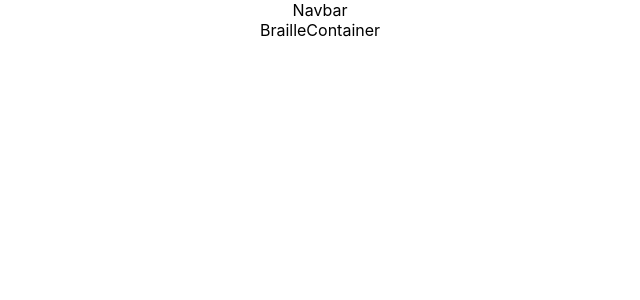
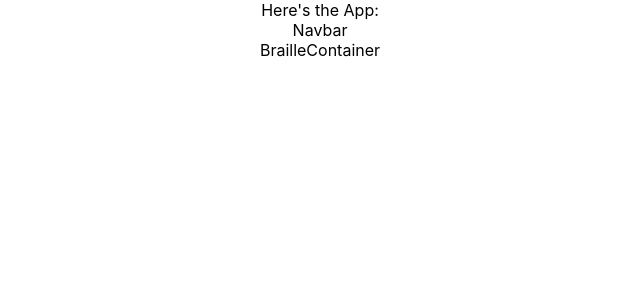
Before and after one commit to bolloland/braille, a React (Create React App) app: page / in a window 1280 px wide. Shown: the top 300 px of the page, without its empty margins (320-960 px from the left). Built offline with nearby package versions, Linux system fonts and the light colour scheme.

Commit message:
comment out Reference/Encrypt

```diff
--- a/src/App.js
+++ b/src/App.js
@@ -1,22 +1,23 @@
 import './App.css';
-import { useDispatch } from 'react-redux'
+import { useDispatch } from 'react-redux';
 import { useEffect } from 'react'
 import BrailleContainer from './components/BrailleContainer'
 import DotContainer from './components/DotContainer';
 import Navbar from './components/Navbar';
 import { useNavigate, Routes, Route } from 'react-router'
-import Reference from './components/Reference';
-import Encrypt from './components/Encrypt';
+// import Reference from './components/Reference';
+// import Encrypt from './components/Encrypt';
 
 
 function App() {
   return (
     <div className="App">
+    Here's the App:
     <Navbar />
     <Routes>
       <Route exact path="/" element={<BrailleContainer />} />
-      <Route exact path="/reference" element={<Reference />} />
-      <Route exact path="/encrypt" element={<Encrypt />} />
+      {/* <Route exact path="/reference" element={<Reference />} />
+      <Route exact path="/encrypt" element={<Encrypt />} /> */}
       <Route />
     </Routes>
     </div>
```
